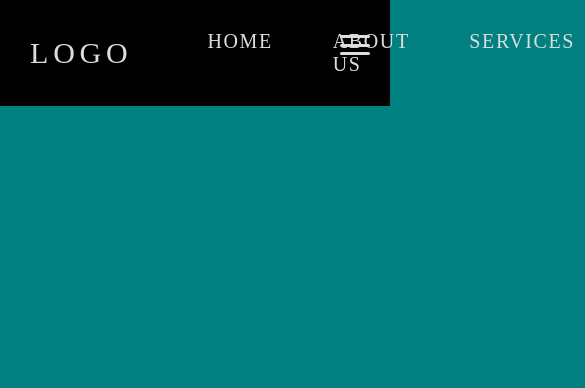
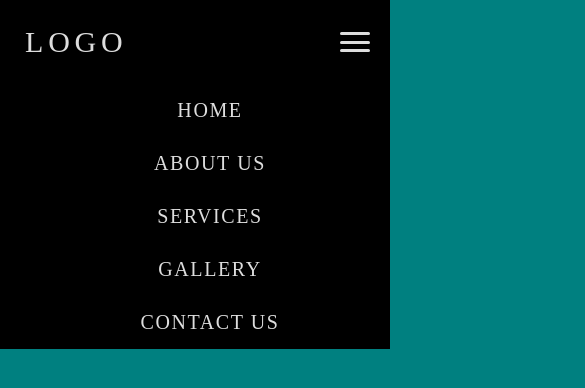
Before and after one commit to Alam1386/Responsive-Nav, a plain HTML site: page index.html in a window 390 px wide. Both pictures are taken after a click on the link 355 px from the left and 45 px from the top of the page. Shown: the top 388 px of the page, 585 px wide, since content can reach past the window. Drawn offline with Linux system fonts and the light colour scheme.

Commit message:
created the basic JavaScript

```diff
--- a/script.js
+++ b/script.js
@@ -0,0 +1,6 @@
+const humburger = document.querySelector('.humburger');
+const navBar = document.querySelector('.nav-links');
+humburger.addEventListener('click', ()=>{
+  console.log("Clicked")
+  navBar.classList.toggle('active');
+})
--- a/style.css
+++ b/style.css
@@ -21,13 +21,13 @@ body{
   text-transform: uppercase;
   letter-spacing: 0.3rem;
   font-size: 30px;
-  margin: 0 30px;
+  margin: 25px;
 }
 .humburger {
   position: absolute;
-  top: 35px;
+  top: 32px;
   right: 20px;
-  display: flex;
+  display: none;
   flex-direction: column;
   justify-content: space-between;
   width: 30px;
@@ -63,3 +63,30 @@ body{
 .nav-links li:hover{
   background-color: #555;
 }
+
+@media only screen and (max-width: 1000px){
+  .humburger {
+    display: flex;
+  }
+  .nav-bar{
+    flex-direction: column;
+    align-items: flex-start;
+  }
+  .nav-links{
+    display: none;
+    width: 100%;
+  }
+  .nav-links ul{
+    width: 100%;
+    flex-direction: column;
+  }
+  .nav-links li{
+    text-align: center;
+  }
+  .nav-links li a{
+    margin: 15px;
+  }
+  .nav-links.active {
+    display: flex;
+  }
+}
```
